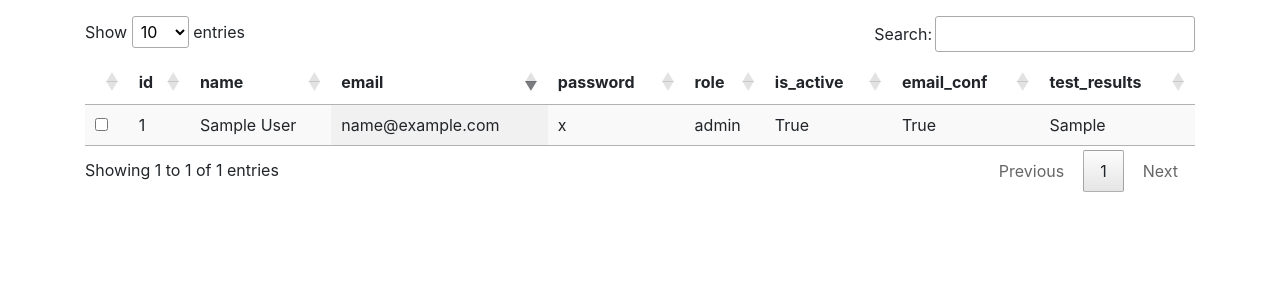
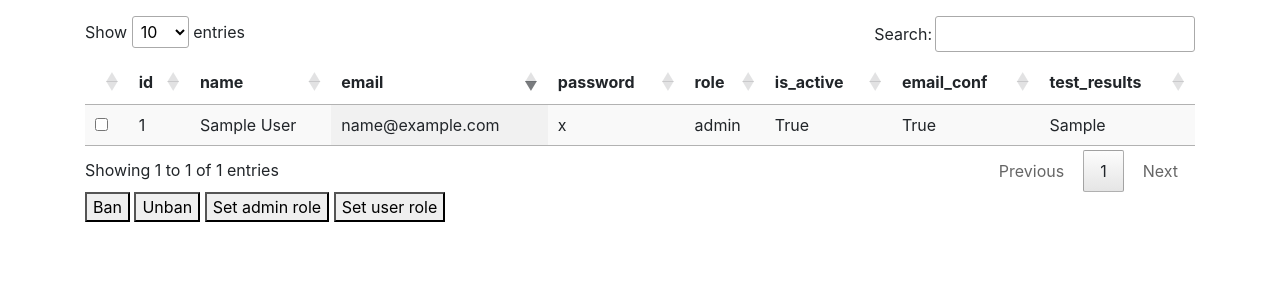
Before and after one commit to Simple2B/jobs, a Flask app: page / in a window 1280 px wide. Shown: the part 56-356 px from the top of the page. Run offline with Flask 2, Linux system fonts and the light colour scheme; the visitor is signed in with stand-in values (Sample User, id 1); tables that the repository leaves empty hold one stand-in row (values such as "Sample post"); parts of the project's set-up code (start-up, migrations or seed data) failed here and were passed over; some libraries are stand-ins or nearby versions.

Commit message:
admin console complete

```diff
--- a/app.py
+++ b/app.py
@@ -116,17 +116,36 @@
         return "check your mail"
 
 
-@app.route("/admin", methods=['GET'])
+@app.route("/admin", methods=['GET', 'POST'])
 def admin_console():
     if 'user_id' not in session:
         return redirect("/", 403)
-    user_id = session['user_id']
-    with db_session_ctx(read_only=True) as dbses:
-        user = dbses.query(User).filter(User.id == user_id).first()
-        if user.role != UserRoleEnum.ADMIN.value:
+    admin_id = session['user_id']
+    with db_session_ctx() as db:
+        admin = db.query(User).filter(User.id == admin_id).first()
+        if admin.role != UserRoleEnum.ADMIN.value:
             return redirect("/", 403)
         else:
-            return render_template("admin_console.html", users=dbses.query(User).all())
+            if request.method == 'GET':
+                return render_template("admin_console.html", users=db.query(User).all())
+            if request.method == 'POST':
+                print(request.form['admin_action'])
+                print(request.form['selected_users'])
+                for user_id in json.loads(request.form['selected_users']):
+                    user = db.query(User).filter(User.id == user_id).first()
+                    if user is None:
+                        # TODO proper error display
+                        return "error: no user with id {}".format(user_id)
+                    if request.form['admin_action'] == "ban":
+                        user.is_active = False
+                    if request.form['admin_action'] == "unban":
+                        user.is_active = True
+                    if request.form['admin_action'] == "make_admin":
+                        user.role = UserRoleEnum.ADMIN.value
+                    if request.form['admin_action'] == "make_user":
+                        user.role = UserRoleEnum.USER.value
+                return redirect("/", 302)
+                # admin console ban and make admin actions
 
 
 @app.route('/logout', methods=['POST'])
--- a/templates/admin_console.html
+++ b/templates/admin_console.html
@@ -1,5 +1,6 @@
 {%extends 'base.html'%}
 {%block content%}
+    <form action="/admin" method="POST" id="admin_action_form">
         <table id="example" class="display" style="width:100%">
             <thead>
 
@@ -15,7 +16,7 @@
                 {% for user  in users %}
 
                 <tr>
-                    <td><input type="checkbox" id="{{user.id}}"></td>
+                    <td><input type="checkbox" name="{{user.id}}" id="{{user.id}}"></td>
                     {% for value in user.to_dict().values() %}
                     <td>{{value}}</td>
                     {%endfor%}
@@ -23,8 +24,13 @@
                 {%endfor%}
             </tbody>
         </table>
-        </div>
 
+
+        <button class="button button-primary" type="submit" name="admin_action" value="ban">Ban</button>
+        <button class="button button-primary" type="submit" name="admin_action" value="unban">Unban</button>
+        <button class="button button-primary" type="submit" name="admin_action" value="make_admin">Set admin role</button>
+        <button class="button button-primary" type="submit" name="admin_action" value="make_user">Set user role</button>
+    </form>
         <script>
             $(document).ready(function() {
                 $('#example').DataTable( {
@@ -32,5 +38,23 @@
                     "order": [[ 3, "desc" ]]
                 } );
             } );
+
+            $("#admin_action_form").submit( function(eventObj) {
+                var selected_users = "["
+
+                $("input[type='checkbox']:checked").each(function() {
+                    selected_users = selected_users.concat(this.name, ", "); //"name",
+                //console.log($(this).val());
+                });
+
+                selected_users = selected_users.slice(0, -2)
+                selected_users = selected_users.concat("]")
+
+                $("<input />").attr("type", "hidden")
+                    .attr("name", "selected_users")
+                    .attr("value", selected_users)
+                    .appendTo("#admin_action_form");
+                return true;
+            });
         </script>
 {%endblock%}
--- a/templates/skill_test.html
+++ b/templates/skill_test.html
@@ -26,14 +26,12 @@
         var user_answers = "{"
 
         $("input[type='radio']:checked").each(function() {
-            user_answers = user_answers.concat("\"", this.name, "\": \"", this.value, "\", "); //{"name": "val"},
+            user_answers = user_answers.concat("\"", this.name, "\": \"", this.value, "\", "); //"name": "val",
             //console.log($(this).val());
         });
 
         user_answers = user_answers.slice(0, -2)
         user_answers = user_answers.concat("}")
-
-        console.log(user_answers)
 
         $("<input />").attr("type", "hidden")
             .attr("name", "user_answers")
```
